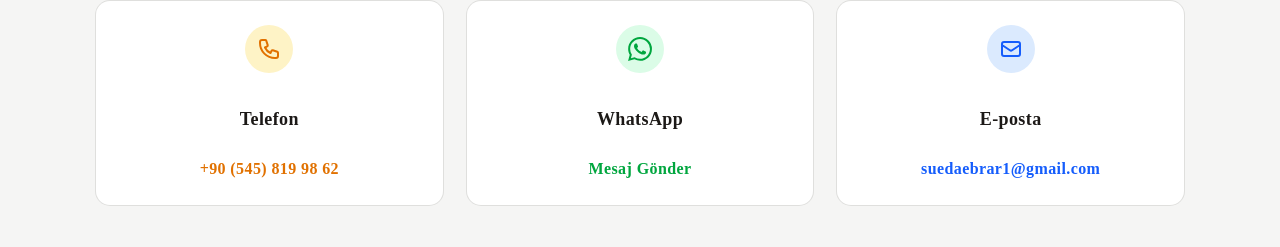
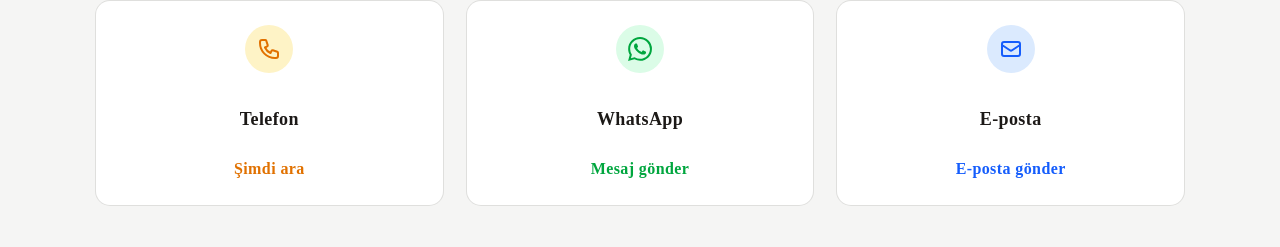
Before and after one commit to temreyildirim8/ebrar-optik, a Next.js app: page / in a window 1280 px wide. Shown: the part 3818-4065 px from the top of the page. Built offline with nearby package versions, Linux system fonts and the light colour scheme.

Commit message:
fıx: logo and conctact cards

```diff
--- a/src/components/sections/ContactSection.tsx
+++ b/src/components/sections/ContactSection.tsx
@@ -72,10 +72,11 @@ export function ContactSection() {
                 href={`tel:${phoneNumber}`}
                 className="text-base font-bold text-amber-600 hover:underline dark:text-amber-400"
               >
-                {phoneNumber.replace(
+                {/* {phoneNumber.replace(
                   /(.{3})(\d{3})(\d{3})(\d{2})(\d{2})/,
                   "$1 ($2) $3 $4 $5",
-                )}
+                )} */}
+                Şimdi ara
               </a>
             </Card>
           </StaggerItem>
@@ -118,7 +119,7 @@ export function ContactSection() {
                 rel="noopener noreferrer"
                 className="text-base font-bold text-green-600 hover:underline dark:text-green-400"
               >
-                Mesaj Gönder
+                Mesaj gönder
               </a>
             </Card>
           </StaggerItem>
@@ -157,7 +158,7 @@ export function ContactSection() {
                 href={`mailto:${email}`}
                 className="text-base font-bold text-blue-600 hover:underline dark:text-blue-400"
               >
-                {email}
+                E-posta gönder
               </a>
             </Card>
           </StaggerItem>
```
Also changed, not shown: public/assets/logo-v3-glasses.svg.
